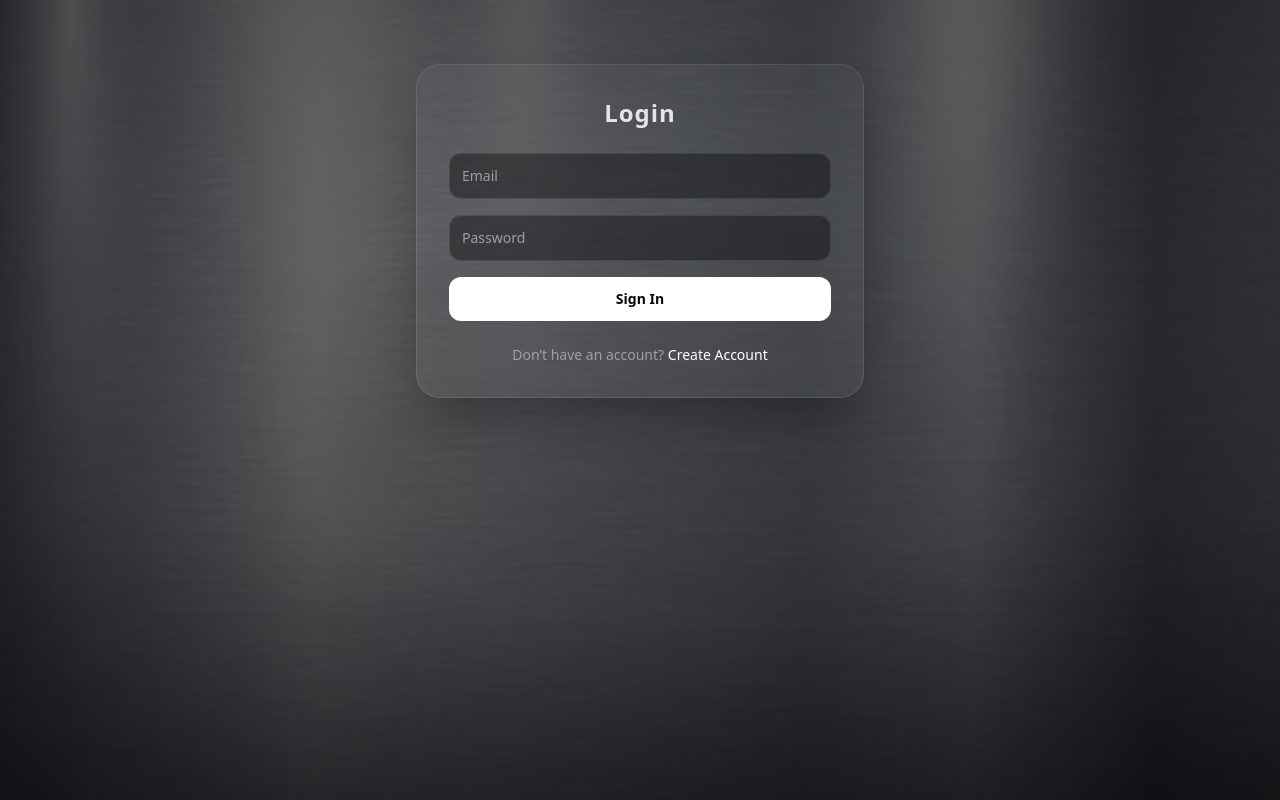
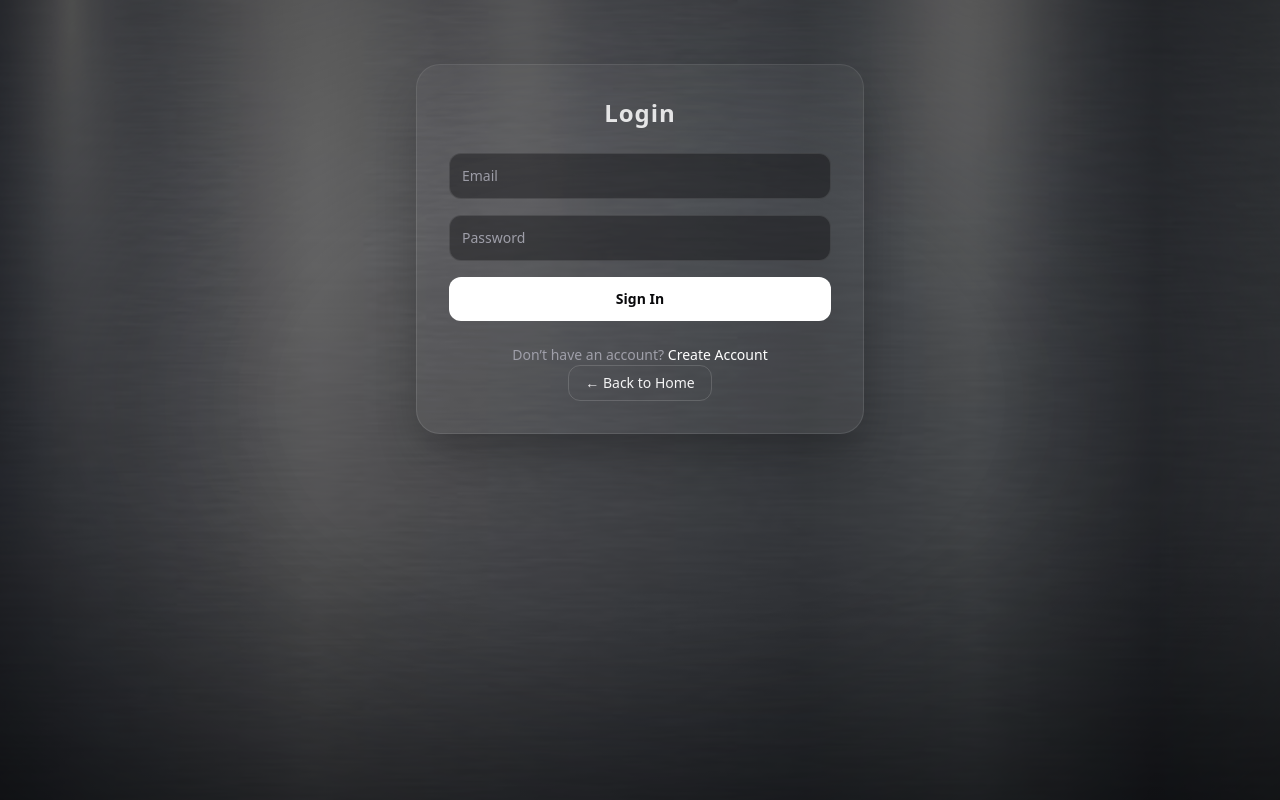
Before and after one commit to GaranBeauShotts/brevard-coin-club, a Next.js app: page /login in a window 1280 px wide. Built offline with nearby package versions, Linux system fonts and the light colour scheme; no server answers.

Commit message:
login/ back button

```diff
--- a/src/app/login/page.tsx
+++ b/src/app/login/page.tsx
@@ -62,6 +62,13 @@ export default function LoginPage() {
                     <Link href="/register" className="text-white hover:underline font-medium">
                         Create Account
                     </Link>
+                    <Link
+                        href="/"
+                        className="h-9 inline-flex items-center justify-center rounded-xl border border-white/15 px-4 text-sm text-zinc-100 hover:bg-white/10 transition"
+                    >
+                        ← Back to Home
+                    </Link>
+
                 </div>
             </div>
         </main>
--- a/src/app/register/page.tsx
+++ b/src/app/register/page.tsx
@@ -95,7 +95,7 @@ export default function RegisterPage() {
               value={fullName}
               onChange={(e) => setFullName(e.target.value)}
               className="mt-1 w-full rounded-xl border border-white/10 bg-black/20 px-3 py-2 outline-none focus:border-white/20"
-              placeholder="Your Name (as you want it to appear on your profile)"
+              placeholder="Your Name "
               autoComplete="name"
             />
           </div>
```
Lines whose indentation alone changed are shown as unchanged.
